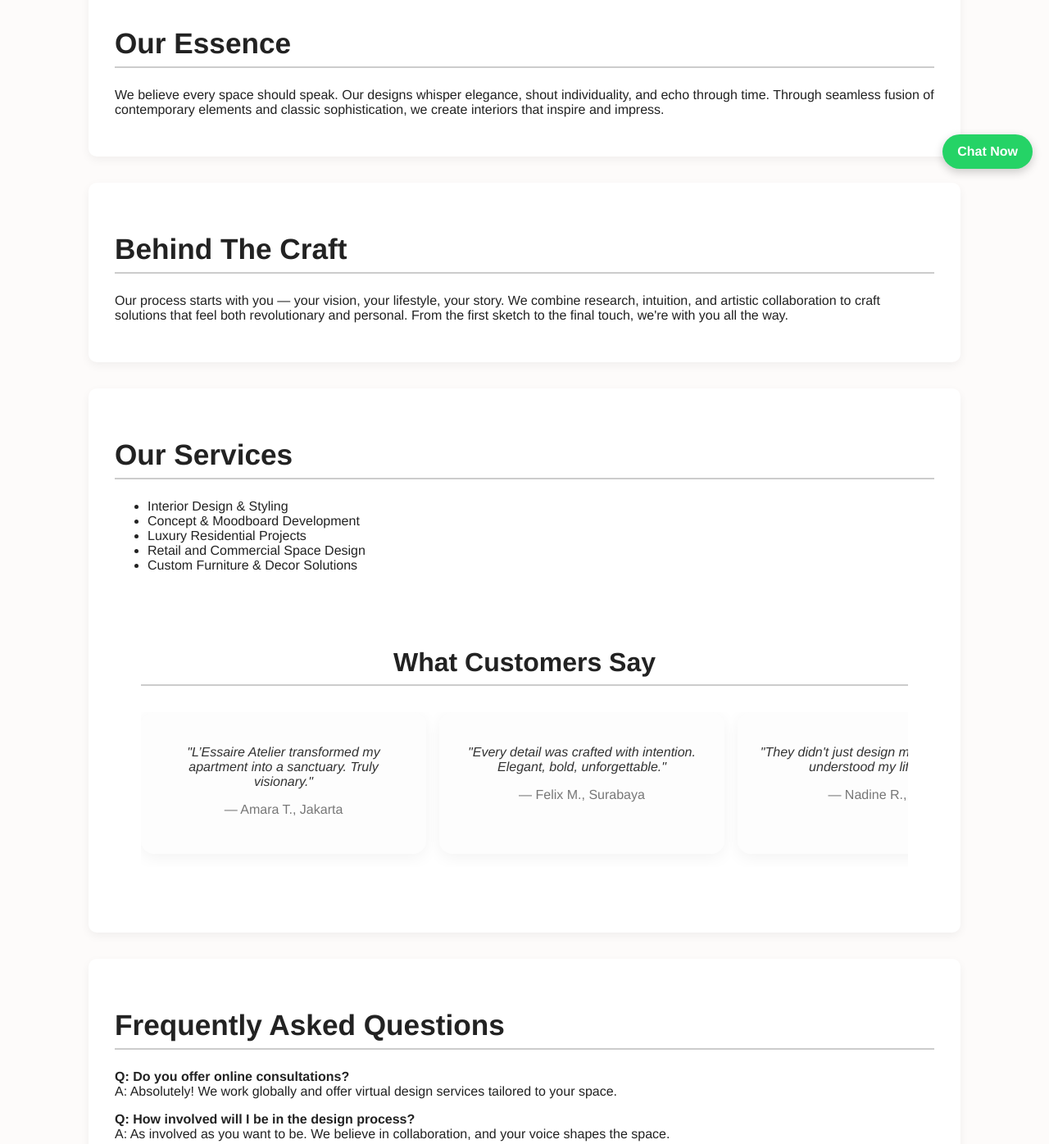
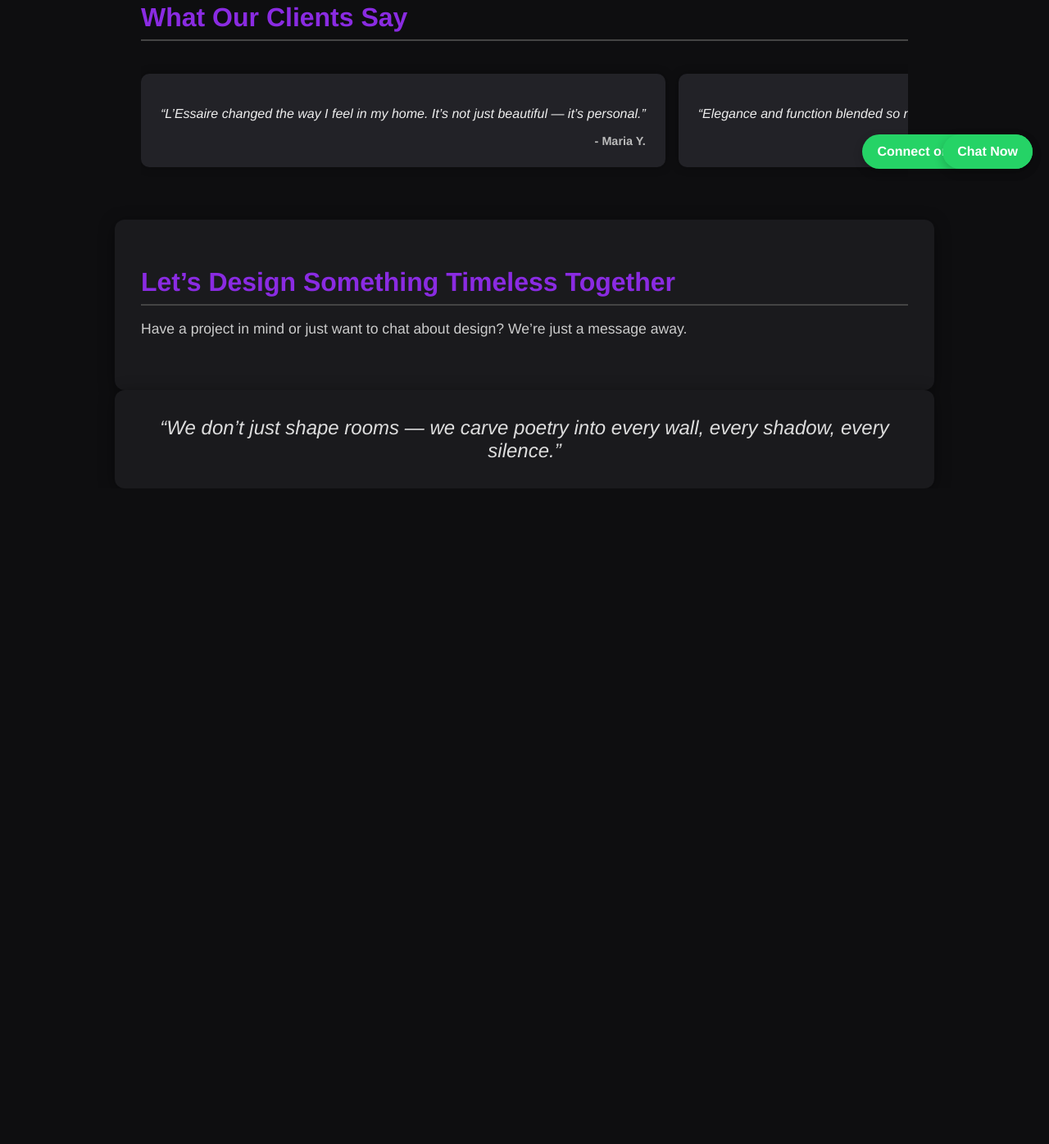
Before and after one commit to LesaaireAtelier/lesaire, a plain HTML site: page index.html in a window 1280 px wide. Shown: the part 574-1970 px from the top of the page at 82% size. After the commit the page ends 1170 px from the top, so only its background shows below. Drawn offline with Linux system fonts and the light colour scheme.

Commit message:
Update index.html

```diff
--- a/index.html
+++ b/index.html
@@ -4,99 +4,152 @@
   <meta name="viewport" content="width=device-width, initial-scale=1.0" />
   <title>L'Essaire Atelier</title>
   <style>
+    :root {
+      --bg-main: #0e0e10;
+      --text-main: #f1f1f1;
+      --accent: #8a2be2;
+      --section-bg: #1a1a1d;
+      --card-bg: #222227;
+      --hover-glow: 0 0 15px rgba(138, 43, 226, 0.6);
+    }* {
+  box-sizing: border-box;
+}
+
 body {
+  margin: 0;
   font-family: 'Helvetica Neue', sans-serif;
+  background-color: var(--bg-main);
+  color: var(--text-main);
+  transition: background-color 0.3s ease;
+}
+
+header {
+  background-color: #000;
+  padding: 3rem 2rem;
+  text-align: center;
+  border-bottom: 1px solid #444;
+}
+
+header h1 {
+  font-size: 3rem;
   margin: 0;
-      background-color: #fdfbfa;
-      color: #222;
-      scroll-behavior: smooth;
+  letter-spacing: 1px;
+  color: var(--accent);
 }
-    header {
-      background-color: #1a1a1a;
-      color: #fff;
-      padding: 2.5rem 2rem;
-      text-align: center;
+
+header p {
+  font-size: 1.1rem;
+  color: #bbb;
+  margin-top: 0.5rem;
 }
-    section:hover {
-  transform: translateY(-5px);
-  box-shadow: 0 10px 25px rgba(0, 0, 0, 0.1);
-  transition: all 0.3s ease;
-}
-section {
-  transition: all 0.3s ease;
-}
-    header h1 {
-      margin: 0;
-      font-size: 3.2rem;
-      letter-spacing: 2px;
-    }
-    header p {
-      font-size: 1.3rem;
-      color: #bbb;
-    }
+
 section {
   padding: 3rem 2rem;
   max-width: 1000px;
   margin: 0 auto;
 }
+
 h2 {
-      font-size: 2.2rem;
-      border-bottom: 2px solid #ccc;
+  font-size: 2rem;
+  margin-bottom: 1.5rem;
+  color: var(--accent);
+  border-bottom: 2px solid #444;
   padding-bottom: 0.5rem;
-      margin-bottom: 1.5rem;
 }
-    .about, .philosophy, .how, .services, .testimonials, .faq {
-      background-color: #fff;
+
+.about, .cta, .quote {
+  background-color: var(--section-bg);
   padding: 2rem;
-      border-radius: 10px;
-      box-shadow: 0 4px 12px rgba(0,0,0,0.05);
-      margin-bottom: 2rem;
+  border-radius: 12px;
+  box-shadow: 0 4px 20px rgba(0,0,0,0.4);
 }
-    .cta {
-      background-color: #222;
-      color: #fff;
-      text-align: center;
-      padding: 3rem 2rem;
-      border-radius: 10px;
-    }
+
 .cta h2 {
   font-size: 2rem;
   margin-bottom: 1rem;
 }
+
 .cta p {
   font-size: 1.1rem;
   margin-bottom: 2rem;
   color: #ccc;
 }
+
 .cta a {
   display: inline-block;
   padding: 0.8rem 1.5rem;
-      background-color: #fff;
-      color: #000;
+  background-color: var(--accent);
+  color: #fff;
   text-decoration: none;
   font-weight: bold;
   border-radius: 30px;
+  box-shadow: var(--hover-glow);
   transition: all 0.3s ease;
 }
+
 .cta a:hover {
-      background-color: #ddd;
+  background-color: #a64ced;
+  transform: scale(1.05);
 }
+
 .quote {
-      background-color: #fff;
   text-align: center;
-      padding: 3rem 2rem;
   font-style: italic;
   font-size: 1.5rem;
-      color: #333;
+  color: #ddd;
+}
+
+.testimonials {
+  display: flex;
+  overflow-x: auto;
+  gap: 1rem;
+  padding: 1rem 0;
+  scroll-snap-type: x mandatory;
+}
+
+.testimonial-card {
+  min-width: 280px;
+  background: var(--card-bg);
+  color: #eee;
   border-radius: 10px;
-      margin: 2rem;
+  padding: 1.5rem;
+  box-shadow: 0 0 12px rgba(0,0,0,0.3);
+  flex-shrink: 0;
+  scroll-snap-align: start;
+  transition: transform 0.3s ease, box-shadow 0.3s ease;
 }
-    footer {
-      text-align: center;
-      padding: 1rem;
+
+.testimonial-card:hover {
+  transform: translateY(-5px);
+  box-shadow: var(--hover-glow);
+}
+
+.testimonial-card p {
+  font-style: italic;
+  margin-bottom: 1rem;
+}
+
+.testimonial-card strong {
+  display: block;
+  text-align: right;
   font-size: 0.9rem;
-      color: #888;
+  color: #bbb;
 }
+
+a[href*="wa.me"] {
+  position: fixed;
+  bottom: 20px;
+  right: 20px;
+  background: #25d366;
+  color: white;
+  padding: 12px 18px;
+  border-radius: 30px;
+  text-decoration: none;
+  font-weight: bold;
+  box-shadow: 0 4px 12px rgba(0,0,0,0.2);
+  z-index: 999;
+}
+
   </style>
 </head>
 <body>
@@ -104,121 +157,34 @@ section {
     <h1>L'Essaire Atelier</h1>
     <p>Curated to Captivate. Designed to Endure.</p>
   </header>  <section class="about">
-    <h2>Who We Are</h2>
+    <h2>About</h2>
     <p><strong>L'Essaire Atelier</strong> is a vision-driven interior consultancy rooted in modern sensibilities and timeless ambition.<br><br>
     Born from a desire to redefine spaces, we curate interiors that don’t just follow trends — they create them.<br><br>
     From statement textures to bold silhouettes, every detail we touch is made to last — in form, in function, and in feeling.<br><br>
     This is where design meets legacy. This is <em>L’Essaire Atelier</em>.</p>
-  </section>  <section class="philosophy">
-    <h2>Our Essence</h2>
-    <p>We believe every space should speak. Our designs whisper elegance, shout individuality, and echo through time. Through seamless fusion of contemporary elements and classic sophistication, we create interiors that inspire and impress.</p>
-  </section>  <section class="how">
-    <h2>Behind The Craft</h2>
-    <p>Our process starts with you — your vision, your lifestyle, your story. We combine research, intuition, and artistic collaboration to craft solutions that feel both revolutionary and personal. From the first sketch to the final touch, we're with you all the way.</p>
-  </section>  <section class="services">
-    <h2>Our Services</h2>
-    <ul>
-      <li>Interior Design & Styling</li>
-      <li>Concept & Moodboard Development</li>
-      <li>Luxury Residential Projects</li>
-      <li>Retail and Commercial Space Design</li>
-      <li>Custom Furniture & Decor Solutions</li>
-    </ul>
-  <section class="testimonials-scroll">
-  <h2>What Customers Say</h2>
-  <div class="scroll-container">
+  </section>  <section>
+    <h2>What Our Clients Say</h2>
+    <div class="testimonials">
       <div class="testimonial-card">
-      <p>"L’Essaire Atelier transformed my apartment into a sanctuary. Truly visionary."</p>
-      <h4>— Amara T., Jakarta</h4>
+        <p>“L’Essaire changed the way I feel in my home. It’s not just beautiful — it’s personal.”</p>
+        <strong>- Maria Y.</strong>
       </div>
       <div class="testimonial-card">
-      <p>"Every detail was crafted with intention. Elegant, bold, unforgettable."</p>
-      <h4>— Felix M., Surabaya</h4>
+        <p>“Elegance and function blended so naturally. Truly bespoke.”</p>
+        <strong>- Adrian K.</strong>
       </div>
       <div class="testimonial-card">
-      <p>"They didn't just design my space — they understood my lifestyle."</p>
-      <h4>— Nadine R., Bali</h4>
-    </div>
-    <div class="testimonial-card">
-      <p>"Professional team with stunning results. Beyond expectations."</p>
-      <h4>— Johan S., Bandung</h4>
+        <p>“Worth every penny. My office now feels like an art gallery.”</p>
+        <strong>- Kevin T.</strong>
       </div>
     </div>
-</section>
-
-<style>
-  .testimonials-scroll {
-    background-color: #fff;
-    padding: 3rem 2rem;
-    text-align: center;
-  }
-
-  .testimonials-scroll h2 {
-    font-size: 2rem;
-    margin-bottom: 2rem;
-    color: #222;
-  }
-
-  .scroll-container {
-    display: flex;
-    overflow-x: auto;
-    scroll-snap-type: x mandatory;
-    gap: 1rem;
-    padding-bottom: 1rem;
-  }
-
-  .testimonial-card {
-    flex: 0 0 300px;
-    background-color: #fdfdfd;
-    border-radius: 1rem;
-    padding: 1.5rem;
-    box-shadow: 0 5px 20px rgba(0,0,0,0.05);
-    scroll-snap-align: center;
-    transition: transform 0.3s ease;
-  }
-
-  .testimonial-card:hover {
-    transform: scale(1.03);
-  }
-
-  .testimonial-card p {
-    font-size: 1rem;
-    font-style: italic;
-    color: #333;
-  }
-
-  .testimonial-card h4 {
-    margin-top: 1rem;
-    font-weight: normal;
-    color: #777;
-  }
-
-  /* Optional smooth scrollbar */
-  .scroll-container::-webkit-scrollbar {
-    height: 8px;
-  }
-
-  .scroll-container::-webkit-scrollbar-thumb {
-    background-color: #ccc;
-    border-radius: 4px;
-  }
-</style>
-  </section>  <section class="faq">
-    <h2>Frequently Asked Questions</h2>
-    <p><strong>Q: Do you offer online consultations?</strong><br>A: Absolutely! We work globally and offer virtual design services tailored to your space.</p>
-    <p><strong>Q: How involved will I be in the design process?</strong><br>A: As involved as you want to be. We believe in collaboration, and your voice shapes the space.</p>
-    <p><strong>Q: What’s your design style?</strong><br>A: Modern, elegant, and bold — always refined to suit the soul of your space.</p>
   </section>  <section class="cta">
     <h2>Let’s Design Something Timeless Together</h2>
     <p>Have a project in mind or just want to chat about design? We’re just a message away.</p>
     <a href="https://wa.me/6283144118772" target="_blank">Connect on WhatsApp</a>
   </section>  <section class="quote">
     “We don’t just shape rooms — we carve poetry into every wall, every shadow, every silence.”
-  </section>  <footer>
-    © 2025 L'Essaire Atelier. All Rights Reserved.
-  </footer>
-  <a href="https://wa.me/6283144118772" target="_blank" style="position: fixed; bottom: 20px; right: 20px; background: #25d366; color: white; padding: 12px 18px; border-radius: 30px; text-decoration: none; font-weight: bold; box-shadow: 0 4px 12px rgba(0,0,0,0.2); z-index: 999;">
-  Chat Now
-  </a>
+  </section><a href="https://wa.me/6283144118772" target="_blank">Chat Now</a>
+
 </body>
 </html>
```
Lines whose indentation alone changed are shown as unchanged.
